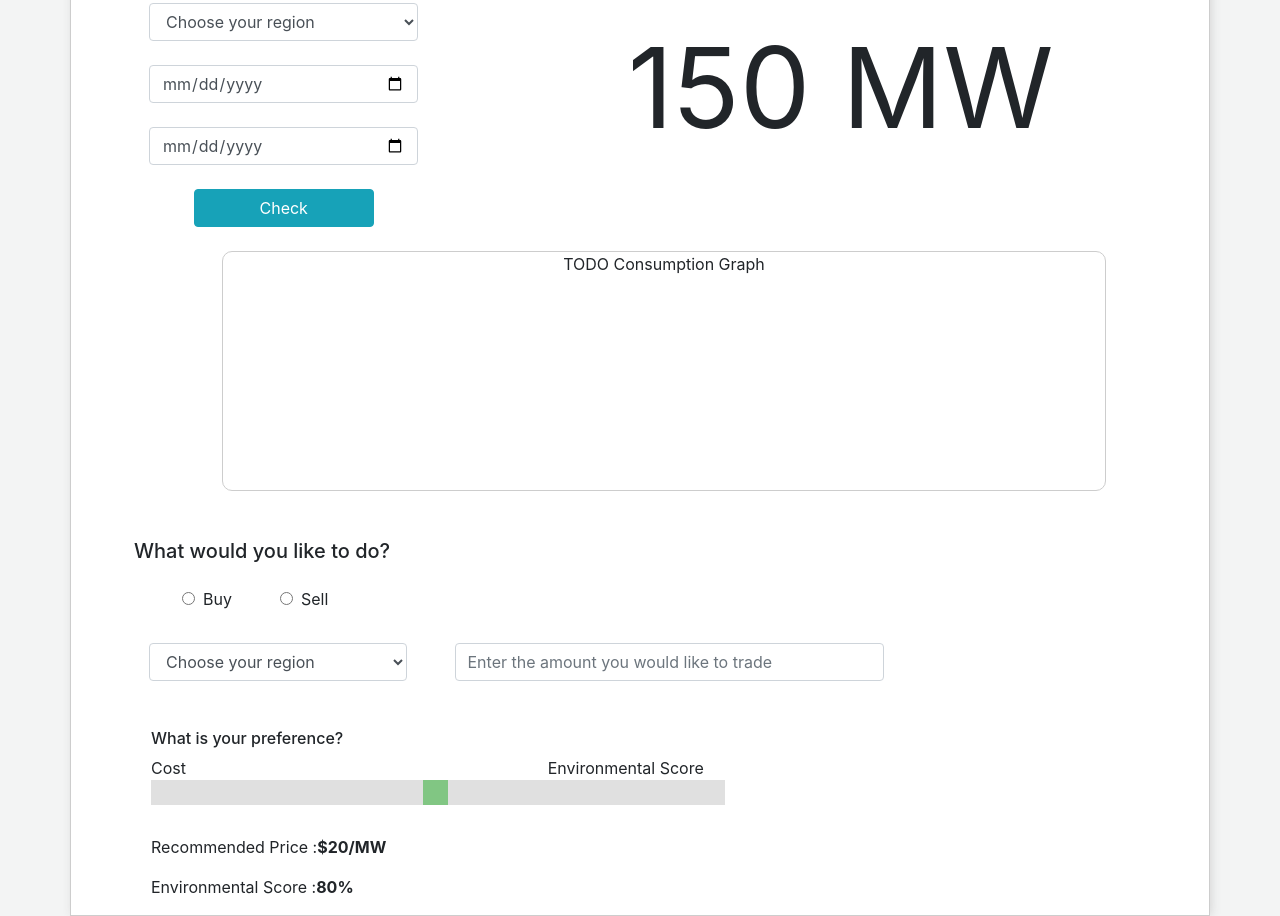
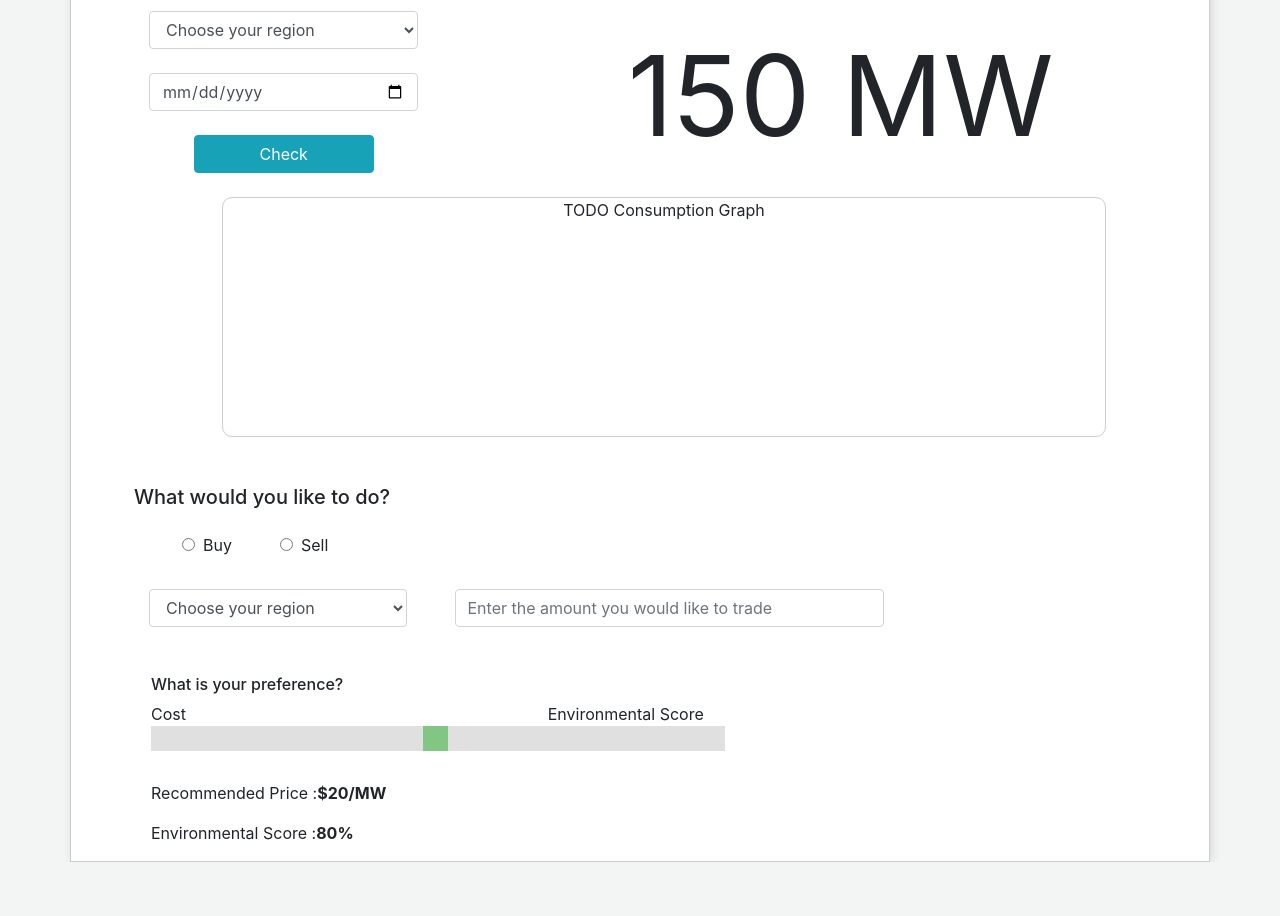
Before and after one commit to caitline27/DeloitteHackathon, a React (Create React App) app in the folder FrontEnd/dashboard/: page / in a window 1280 px wide. Shown: the part 200-1116 px from the top of the page. After the commit the page ends 1062 px from the top, so only its background shows below. Built offline with nearby package versions, Linux system fonts and the light colour scheme.

Commit message:
ui minor changes

```diff
--- a/FrontEnd/dashboard/src/App.js
+++ b/FrontEnd/dashboard/src/App.js
@@ -1,79 +1,17 @@
 import './App.css';
-import Form from './component/Form'
+import Form from './component/Form';
+import RecommendationComp from "./component/RecomComponent"
 
 function App() {
   return (
     <div className="container">
       <div className="row dashboard-wrapper pl-5">
-        <div className="col-12">
-          <h3 className="pt-3 pb-5 text-center">Project Power</h3>
-          <h5 className="mb-4">How much electricity should you buy?</h5>
-
-          <div className="col-4 float-left">
-            <Form />
-          </div>
-          <div className="col-8 float-left">
-
-            <p className="watt-value">150 MW</p>
-
-          </div>
-        </div>
-        <div className="col-12 pb-5">
-          <div className="col-10 graph mx-auto" >
-            <p className="text-center">TODO Consumption Graph</p>
-            {/* TODO Graph */}
-          </div>
-        </div>
-
-        <div className="col-12 pb-5">
-
-          <h5 className="mb-4">What would you like to do?</h5>
-          <div className="pl-5">
-            <input type="radio" id="buy" name="price" value="buy"></input>
-            <label htmlFor="buy" className="pr-5 pl-2">Buy</label>
-            <input type="radio" id="sell" name="price" value="sell"></input>
-            <label htmlFor="sell" className="pl-2">Sell</label>
-          </div>
-          <div className="col-12 pt-4">
-            <select className="form-control col-3 float-left mr-5">
-              <option>Choose your region</option>
-              <option>Alberta</option>
-              <option>Toronto</option>
-              <option>Montreal</option>
-              <option>Manitoba</option>
-              <option>Ottawa</option>
-            </select>
-            <input type="text" className="form-control col-5 float-left" placeholder="Enter the amount you would like to trade" />
-          </div>
-        </div>
-
-        <div className="col-12 pl-2em mb-4">
-          <h6>What is your preference?</h6>
-          <div className="d-flex justify-content-between w-53">
-            <span>Cost</span>
-            <span>Environmental Score</span>
-
-          </div>
-          <div className="slidecontainer">
-            <input type="range" min="1" max="100" className="slider" id="myRange" />
-          </div>
-
-        </div>
-        <div className="pl-2em">
-
-          <div className="d-flex justify-content-start">
-            <p>Recommended Price :</p>
-            <p><strong>$20/MW</strong></p>
-          </div>
-
-          <div className="d-flex justify-content-start">
-            <p>Environmental Score : </p>
-            <p><strong> 80%</strong></p>
-          </div>
-
-        </div>
+        <h3 className="pt-4 pb-5 text-center w-100">Project Power</h3>
+        <Form />
+        <RecommendationComp />
       </div>
     </div>
+
   );
 }
 
--- a/FrontEnd/dashboard/src/component/Form.js
+++ b/FrontEnd/dashboard/src/component/Form.js
@@ -1,52 +1,80 @@
-import React, {Component} from 'react';
+import React, { Component } from 'react';
 
 import "./Form.css"
 
+const region = ["Alberta", "Montreal", "British Columbia", "New Brunswick", "Northwest Territories", "Nova Scotia", "Ontario", "Quebec"];
+class Form extends Component {
 
-class Form extends Component{
-
-constructor(props){
+  constructor(props) {
 
     super(props)
-    this.state ={
-
+    this.state = {
+      city: '',
+      date: ''
     }
   }
 
-render(){
-    return(
-    // <div className="container">
-    //   <div className="row dashboard-wrapper">
-    //     <div className="col-12">
-    //       <h3 className="pt-3 pb-5 text-center">Project Power</h3>
-          <div className="">
+  handleChange = event => {
+
+    if (event.target.tagName.toUpperCase() === "SELECT") {
+      const city = event.target.value;
+      this.setState({ city })
+    } else {
+      const { name, value } = event.target;
+      this.setState({ [name]: value })
+    }
+
+  }
+
+
+  formSubmit = (event) => {
+    event.preventDefault();
+
+    console.log(this.state);
+
+  }
+
+  render() {
+    const { date, city } = this.state;
+    return (
+      <>
+        <div className="col-12">
+          <h5 className="mb-4">How much electricity should you buy?</h5>
+
+          <div className="col-4 float-left">
+            <form onSubmit={this.formSubmit} noValidate>
 
               <div className="mb-4">
-              <select className="form-control col-10">
-                <option>Choose your region</option>
-                <option>Alberta</option>
-                <option>Toronto</option>
-                <option>Montreal</option>
-                <option>Manitoba</option>
-                <option>Ottawa</option>
+                <select className="form-control col-10" value={city} onChange={this.handleChange}>
+
+                  <option value="">Choose your region</option>
+                  {region.map(ele => <option key={ele} value={ele}>{ele}</option>)}
                 </select>
               </div>
               <div className="mb-4">
-              <input type="date" className="form-control col-10" placeholder="start date" />
-            </div>
-            <div className="mb-4">
-              <input type="date" className="form-control col-10" placeholder="End date" />
+                <input type="date" className="form-control col-10" name="date" value={date} placeholder="start date" onChange={this.handleChange} />
               </div>
               <div className="mb-4">
                 <div className="col-10 d-flex justify-content-center">
                   <button className="btn btn-info btn-75">Check</button>
                 </div>
               </div>
+            </form>
           </div>
-    //     </div>
-    //   </div>
+          <div className="col-8 float-left">
 
-    // </div>
+            <p className="watt-value">150 MW</p>
+
+          </div>
+        </div>
+
+        <div className="col-12 pb-5">
+          <div className="col-10 graph mx-auto" >
+            <p className="text-center">TODO Consumption Graph</p>
+            {/* TODO Graph */}
+          </div>
+        </div>
+      </>
     )
 
 
--- /dev/null
+++ b/FrontEnd/dashboard/src/component/RecomComponent.js
@@ -0,0 +1,67 @@
+import React, { Component } from 'react';
+
+const region = ["Alberta", "Montreal", "British Columbia", "New Brunswick", "Northwest Territories", "Nova Scotia", "Ontario", "Quebec"];
+class RecomComponent extends Component {
+
+
+    constructor(props) {
+        super(props)
+    }
+
+    render() {
+
+        return (
+            <>
+                <div className="col-12 pb-5">
+
+                    <h5 className="mb-4">What would you like to do?</h5>
+                    <div className="pl-5">
+                        <input type="radio" id="buy" name="price" value="buy"></input>
+                        <label htmlFor="buy" className="pr-5 pl-2">Buy</label>
+                        <input type="radio" id="sell" name="price" value="sell"></input>
+                        <label htmlFor="sell" className="pl-2">Sell</label>
+                    </div>
+                    <div className="col-12 pt-4">
+                        <select className="form-control col-3 float-left mr-5">
+                            <option value="">Choose your region</option>
+                            {region.map(ele => <option key={ele} value={ele}>{ele}</option>)}
+                        </select>
+                        <input type="text" className="form-control col-5 float-left" placeholder="Enter the amount you would like to trade" />
+                    </div>
+                </div>
+
+                <div className="col-12 pl-2em mb-4">
+                    <h6>What is your preference?</h6>
+                    <div className="d-flex justify-content-between w-53">
+                        <span>Cost</span>
+                        <span>Environmental Score</span>
+
+                    </div>
+                    <div className="slidecontainer">
+                        <input type="range" min="1" max="100" className="slider" id="myRange" />
+                    </div>
+
+                </div>
+                <div className="pl-2em col-12 ">
+
+                    <div className="d-flex justify-content-start">
+                        <p>Recommended Price :</p>
+                        <p><strong>$20/MW</strong></p>
+                    </div>
+
+                    <div className="d-flex justify-content-start">
+                        <p>Environmental Score : </p>
+                        <p><strong> 80%</strong></p>
+                    </div>
+
+                </div>
+
+            </>
+
+        )
+
+    }
+}
+
+
+export default RecomComponent;
```
Lines whose indentation alone changed are shown as unchanged.
